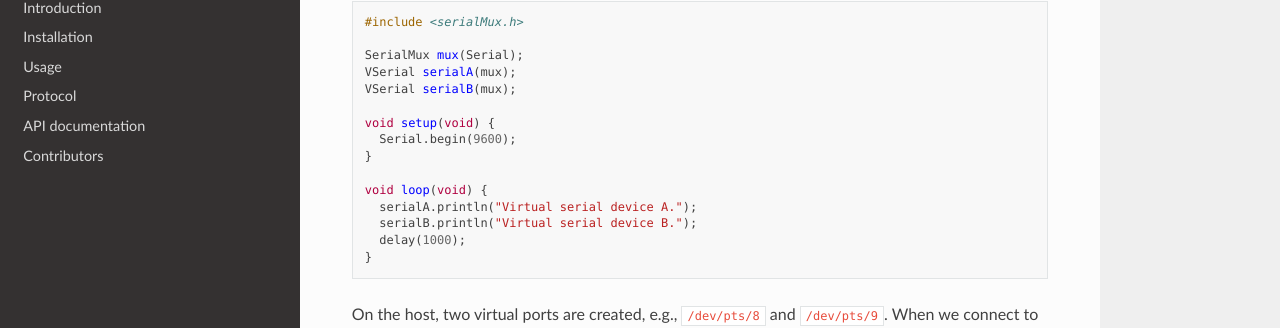
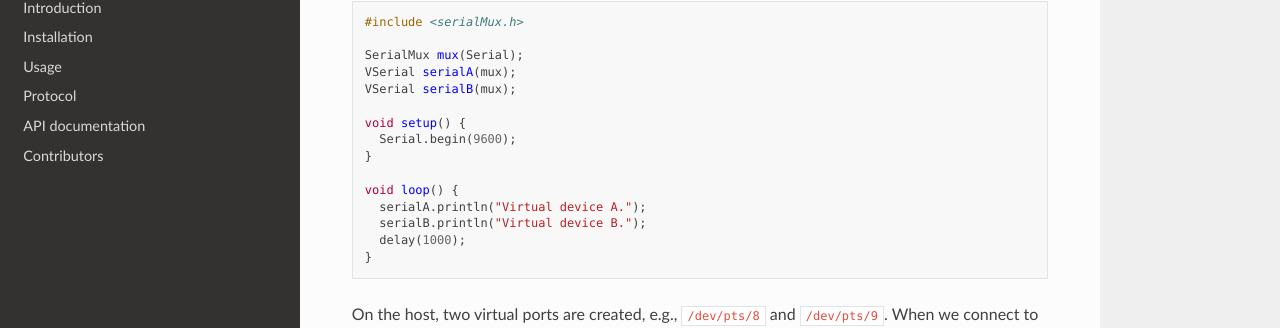
Before and after one commit to jfjlaros/serialMux, a Sphinx documentation site: the page built from docs/index.rst, in a window 1280 px wide and 900 px high, scrolled down 475 px. Shown: the part 144-472 px from the top of the window. Built offline with Sphinx 7.4.7 and the Read the Docs theme 2.0.0, drawn with Linux system fonts in a browser that asks for light colours.

Commit message:
C++ style functions, removed warnings.

```diff
--- a/README.rst
+++ b/README.rst
@@ -49,13 +49,13 @@ Create multiple virtual serial devices and use them like the standard
     VSerial serialA(mux);
     VSerial serialB(mux);
 
-    void setup(void) {
+    void setup() {
       Serial.begin(9600);
     }
 
-    void loop(void) {
-      serialA.println("Virtual serial device A.");
-      serialB.println("Virtual serial device B.");
+    void loop() {
+      serialA.println("Virtual device A.");
+      serialB.println("Virtual device B.");
       delay(1000);
     }
 
--- a/docs/usage.rst
+++ b/docs/usage.rst
@@ -27,7 +27,7 @@ The physical serial device must be configured as usual.
 
 .. code-block:: cpp
 
-    void setup(void) {
+    void setup() {
       Serial.begin(9600);
     }
 
@@ -36,7 +36,7 @@ device.
 
 .. code-block:: cpp
 
-    void loop(void) {
+    void loop() {
       serialA.println("Virtual serial device A.");
       serialB.println("Virtual serial device B.");
       delay(1000);
@@ -65,6 +65,6 @@ using ``masterSerial`` instead of ``Serial``.
 
 .. code-block:: cpp
 
-    void setup(void) {
+    void setup() {
       masterSerial.begin(9600);
     }
```
Also changed, not shown: 7 other files.
